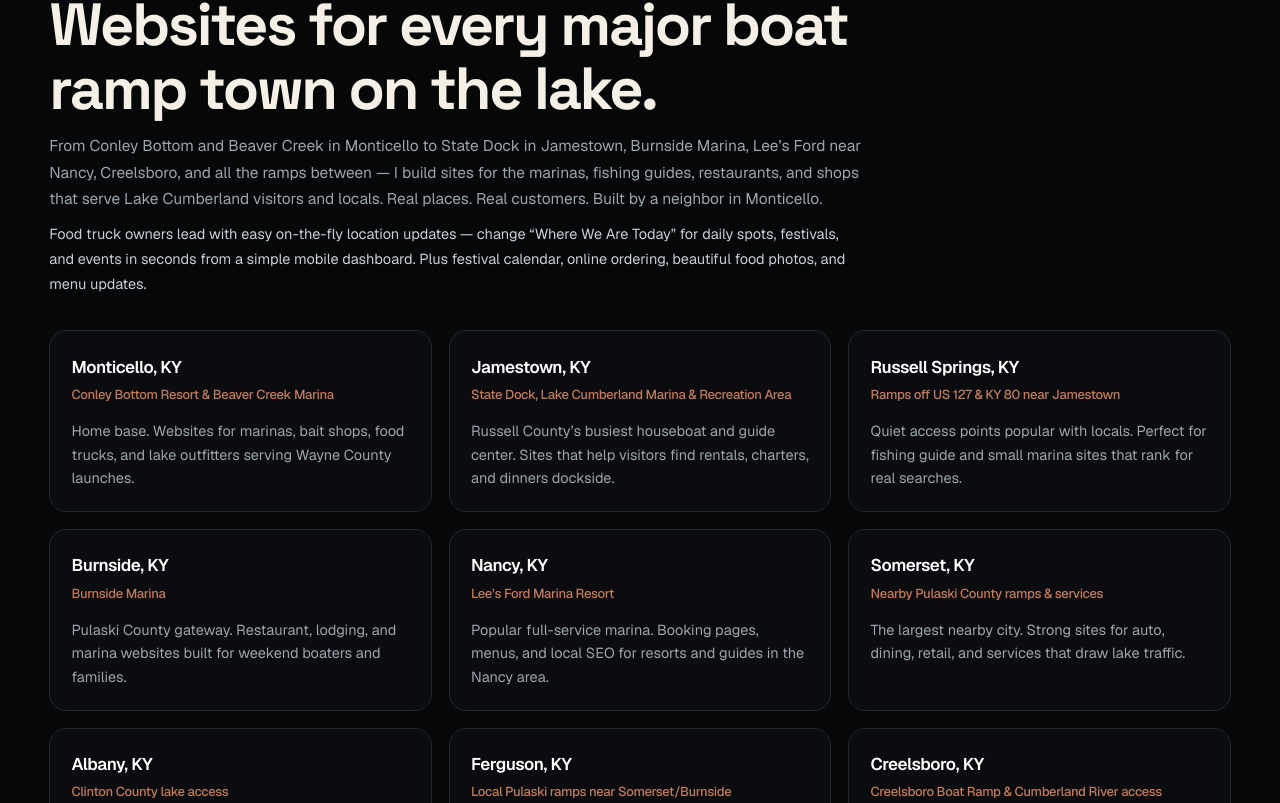
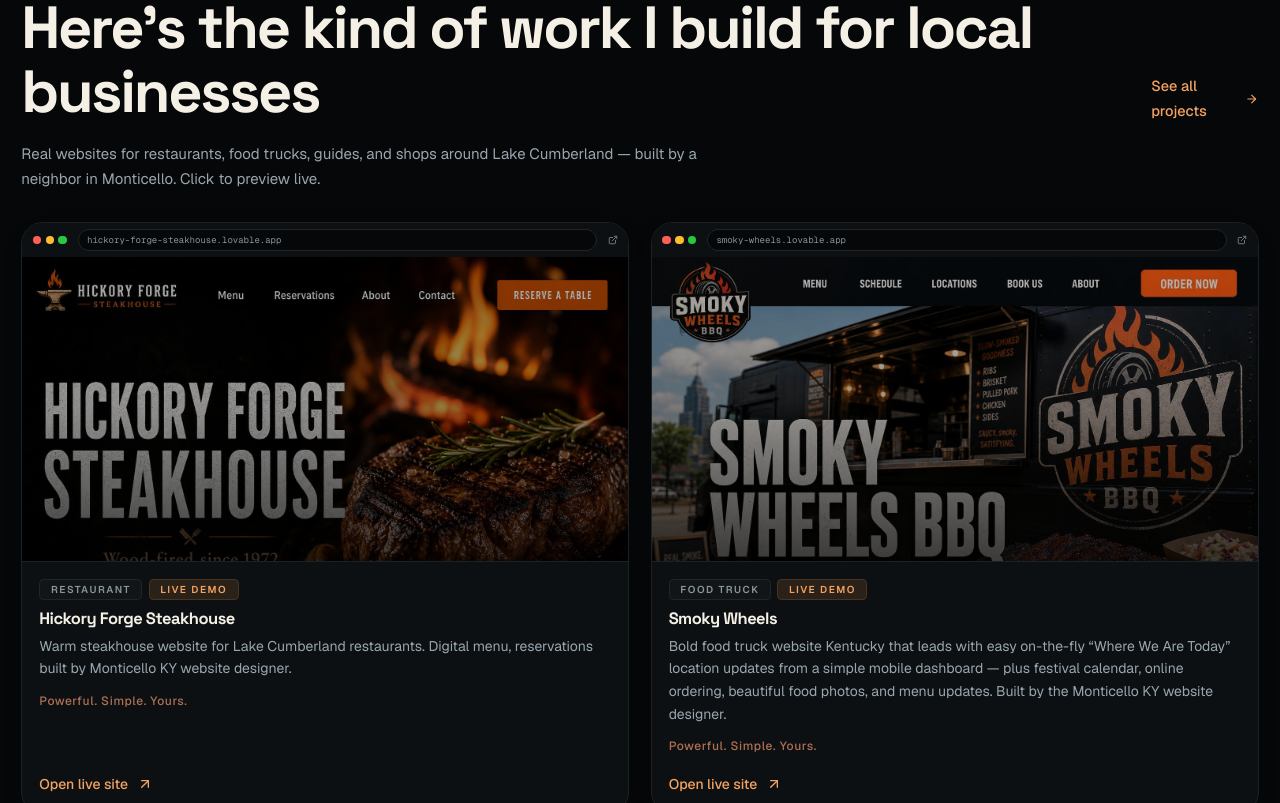
Before and after one commit to muhgits77/bluegrass-digital-forge-g, a Next.js app: page / in a window 1280 px wide. Shown: the part 1077-1880 px from the top of the page. Built offline with nearby package versions, Linux system fonts and the light colour scheme; no server answers; the database is empty.

Commit message:
Polish demo cards for better description space and tagline visibility

```diff
--- a/app/page.tsx
+++ b/app/page.tsx
@@ -4,6 +4,7 @@
 import Link from "next/link";
 import { ArrowRight, Check, Phone } from "lucide-react";
 import { motion } from "framer-motion";
+import DemoCard from "@/components/DemoCard";
 import { useLivePublicDemos } from "@/lib/useLivePublicDemos";
 import ServiceAreas from "@/components/ServiceAreas";
 
@@ -153,7 +154,41 @@
         </div>
       </section>
 
-      {/* Rest of your sections unchanged — only email links cleaned */}
+      {/* FEATURED WORK */}
+      <section className="mx-auto max-w-7xl px-5 pt-14 pb-6 border-b border-[#1a2225]">
+        <div className="flex flex-col md:flex-row md:items-end md:justify-between gap-3 mb-4">
+          <div>
+            <div className="label tracking-[1.6px] mb-1">FEATURED WORK</div>
+            <h2 className="section-title tracking-tight">Here&apos;s the kind of work I build for local businesses</h2>
+          </div>
+          <Link href="/work" className="hidden md:inline-flex items-center gap-1.5 text-[14.5px] font-medium text-[#f4a261] hover:text-[#d88a5e] group">
+            See all projects <ArrowRight size={16} className="group-hover:translate-x-0.5 transition" />
+          </Link>
+        </div>
+        <p className="text-[#9aa6ad] max-w-2xl mb-7 text-[15px]">
+          Real websites for restaurants, food trucks, guides, and shops around Lake Cumberland — built by a neighbor in Monticello. Click to preview live.
+        </p>
+
+        <div className="grid grid-cols-1 sm:grid-cols-2 gap-5">
+          {demos.map((d, i) => (
+            <motion.div
+              key={d.href}
+              initial={{ opacity: 0, y: 24 }}
+              whileInView={{ opacity: 1, y: 0 }}
+              viewport={{ once: true, margin: "-70px" }}
+              transition={{ duration: 0.5, delay: Math.min(i * 0.03, 0.18), ease: [0.22, 1, 0.36, 1] }}
+            >
+              <DemoCard {...d} />
+            </motion.div>
+          ))}
+        </div>
+
+        <div className="mt-5 text-center md:hidden">
+          <Link href="/work" className="inline-flex items-center gap-1 text-[14.5px] font-medium text-[#f4a261] hover:text-[#d88a5e]">
+            See all projects →
+          </Link>
+        </div>
+      </section>
 
       {/* SERVICE AREAS — robust local coverage for all Lake Cumberland boat ramp towns */}
       <ServiceAreas />
--- a/components/DemoCard.tsx
+++ b/components/DemoCard.tsx
@@ -1,6 +1,7 @@
 import Image from "next/image";
 import { ArrowUpRight, ExternalLink } from "lucide-react";
 import { motion } from "framer-motion";
+import { SITE_TAGLINE } from "@/lib/constants";
 
 interface DemoCardProps {
   title: string;
@@ -59,22 +60,22 @@
       transition={{ type: "spring", stiffness: 280, damping: 26, mass: 0.8 }}
       aria-label={`Open live demo of ${title}`}
     >
-      {/* Browser Frame */}
+      {/* Browser Frame — compact chrome to prioritize description space */}
       <div className="relative bg-[#0a0c0f] border-b border-[#1a2225]">
-        <div className="flex items-center gap-2 px-3.5 py-2.5 bg-[#0c1013]">
-          <div className="flex gap-1.5">
-            <div className="w-3 h-3 rounded-full bg-[#ff5f56]" />
-            <div className="w-3 h-3 rounded-full bg-[#ffbd2e]" />
-            <div className="w-3 h-3 rounded-full bg-[#27c93f]" />
+        <div className="flex items-center gap-1.5 px-2.5 py-1.5 bg-[#0c1013]">
+          <div className="flex gap-1 shrink-0">
+            <div className="w-2 h-2 rounded-full bg-[#ff5f56]" />
+            <div className="w-2 h-2 rounded-full bg-[#ffbd2e]" />
+            <div className="w-2 h-2 rounded-full bg-[#27c93f]" />
           </div>
-          <div className="flex-1 mx-2 text-[10px] text-[#8a9599] font-mono truncate bg-[#050708] border border-[#1f2528] rounded-full px-3 py-1">
+          <div className="flex-1 min-w-0 mx-1 text-[9px] text-[#8a9599] font-mono truncate bg-[#050708] border border-[#1f2528] rounded-full px-2 py-0.5">
             {displaySlug}
           </div>
-          {!isTemplateSite && <ExternalLink size={11} className="text-[#7f8c90]" />}
+          {!isTemplateSite && <ExternalLink size={10} className="text-[#7f8c90] shrink-0" />}
         </div>
 
-        {/* Image Area — authentic local previews */}
-        <div className="relative aspect-[16/10] overflow-hidden bg-[#050708]">
+        {/* Image Area — shorter preview, more room for copy below */}
+        <div className="relative aspect-[2/1] overflow-hidden bg-[#050708]">
           {isDataUrl ? (
             <img
               src={previewImage}
@@ -95,9 +96,9 @@
         </div>
       </div>
 
-      {/* Content — refined typography, warmer hover states, premium local feel */}
-      <div className="p-5 flex-1 flex flex-col">
-        <div className="flex gap-2 mb-3.5">
+      {/* Content — description + tagline get priority over preview height */}
+      <div className="p-4 flex-1 flex flex-col min-h-0">
+        <div className="flex flex-wrap gap-1.5 mb-2.5">
           <span className="text-[10px] uppercase tracking-[1.5px] font-semibold px-2.5 py-px bg-[#111518] border border-[#1f2528] rounded text-[#8a9599]">
             {category}
           </span>
@@ -108,12 +109,15 @@
           )}
         </div>
 
-        <h3 className="font-semibold text-[17px] leading-[1.2] mb-2 group-hover:text-[#f4a261] transition-colors duration-200">
+        <h3 className="font-semibold text-[16.5px] leading-[1.2] mb-1.5 group-hover:text-[#f4a261] transition-colors duration-200">
           {title}
         </h3>
-        <p className="text-[#9aa6ad] text-[14.5px] leading-snug flex-1 min-h-0 line-clamp-2 sm:line-clamp-3 pr-1">{subtitle}</p>
+        <p className="text-[#9aa6ad] text-[14px] leading-relaxed line-clamp-3 sm:line-clamp-4 pr-0.5">{subtitle}</p>
+        <p className="mt-2.5 text-[11.5px] sm:text-[12px] font-medium tracking-[0.05em] text-[#c17a5a]/90 shrink-0">
+          {SITE_TAGLINE}
+        </p>
 
-        <div className="mt-auto pt-5 text-[#f4a261] font-medium flex items-center gap-2 group-hover:gap-2.5 transition-all text-[14px]">
+        <div className="mt-auto pt-3.5 text-[#f4a261] font-medium flex items-center gap-2 group-hover:gap-2.5 transition-all text-[14px] shrink-0">
           Open live site
           <ArrowUpRight size={16} className="group-hover:-translate-y-0.5 group-hover:translate-x-0.5 transition-transform" />
         </div>
--- a/lib/constants.ts
+++ b/lib/constants.ts
@@ -12,4 +12,5 @@
 
 // You can expand with other shared values later (e.g. phone, location)
 export const SITE_NAME = "Bluegrass Digital Forge";
+export const SITE_TAGLINE = "Powerful. Simple. Yours.";
 export const LOCATION = "Monticello, Kentucky • Lake Cumberland Region";
--- a/lib/demos.ts
+++ b/lib/demos.ts
@@ -549,7 +549,7 @@
 
 // NOTE FOR FUTURE EDITS:
 // To add many more demos (e.g. 30+ food trucks), just append objects to DEFAULT_DEMOS above.
-// Descriptions render on demo cards (line-clamp-2 mobile, line-clamp-3 desktop).
+// Descriptions render on demo cards (line-clamp-3 mobile, line-clamp-4 desktop).
 // Always provide accurate local thumbnail paths.
 // No other files need changes for new demos to appear on /work and homepage featured area.
 // The structure is: title | href (as url) | description | category | image (thumbnail)
```
